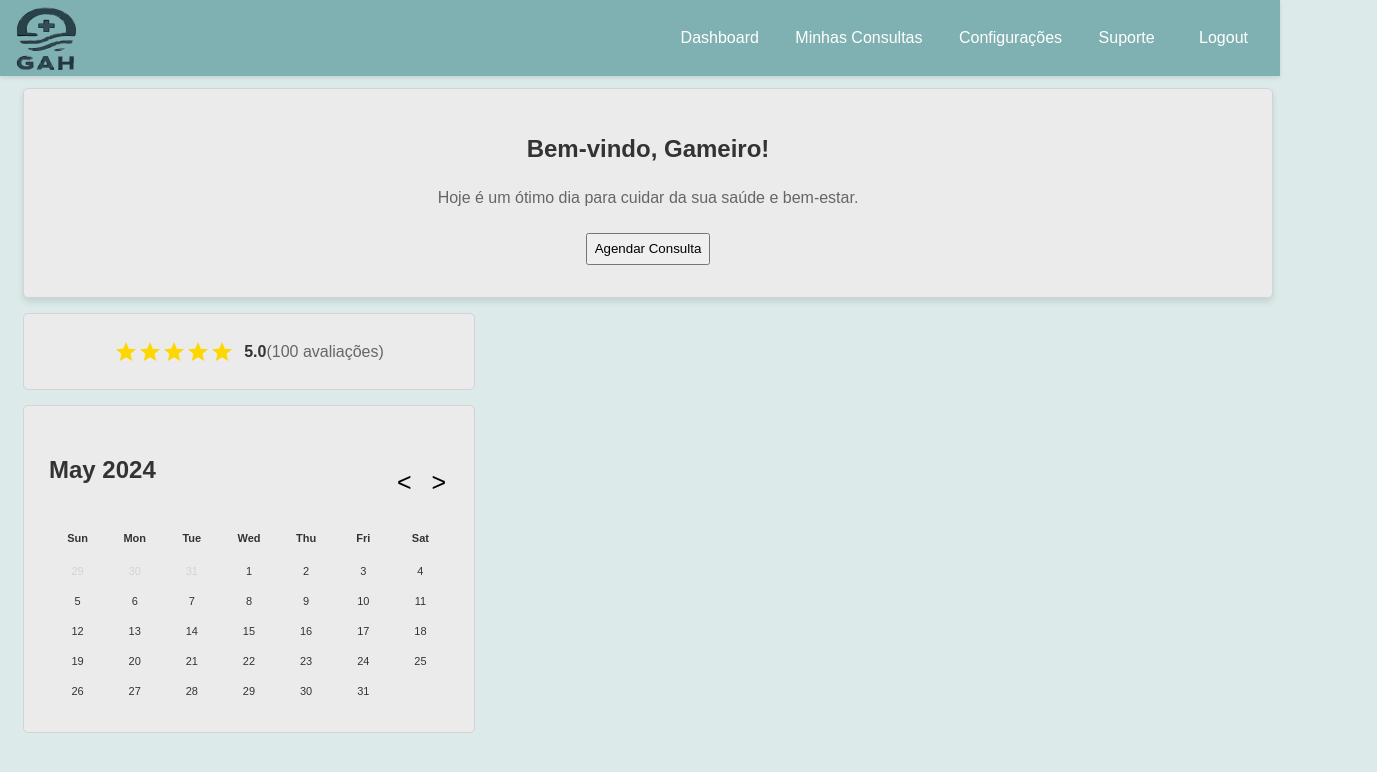
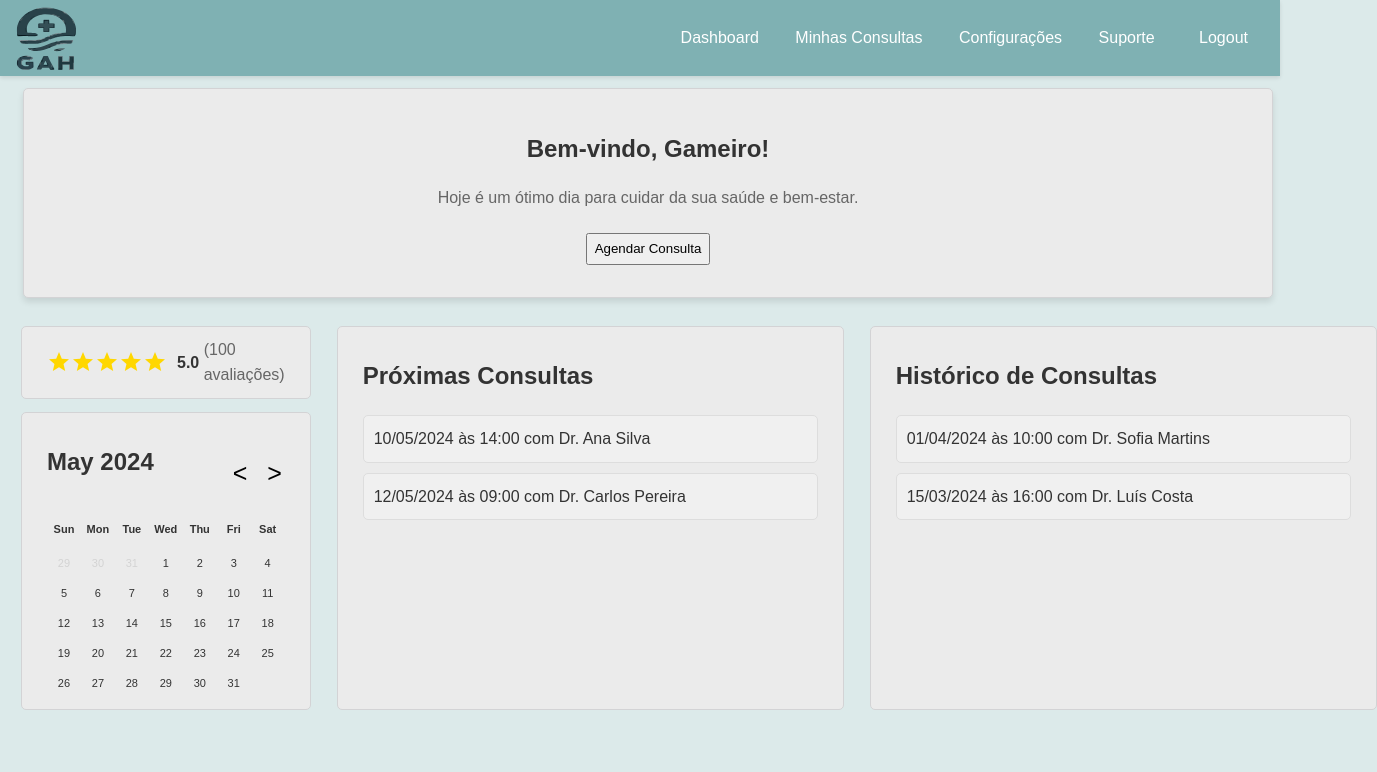
Before and after one commit to Gameiro02/GAH_Clinic, a Svelte app in the folder GAH_Clinic/: page / in a window 1280 px wide. Shown: the top 772 px of the page, 1377 px wide, since content can reach past the window. Built offline with nearby package versions, Linux system fonts and the light colour scheme.

Commit message:
Dashboard page done

```diff
--- a/GAH_Clinic/src/App.svelte
+++ b/GAH_Clinic/src/App.svelte
@@ -6,11 +6,26 @@
   import Calendar from "./Calendar.svelte";
   import WelcomePanel from "./WelcomePanel.svelte";
   import ClinicRating from "./ClinicRating.svelte";
+  import AppointmentsPanel from "./AppointmentsPanel.svelte";
+  import HistoryPanel from "./HistoryPanel.svelte";
 </script>
 
 <main>
   <Navbar />
   <WelcomePanel userName="Gameiro" />
-  <ClinicRating averageRating={5} totalRatings={100} />
-  <Calendar />
+
+  <div class="panels">
+    <div>
+      <ClinicRating averageRating={5} totalRatings={100} />
+      <Calendar />
+    </div>
+    <AppointmentsPanel />
+    <HistoryPanel />
+  </div>
 </main>
+
+<style>
+  .panels {
+    display: flex;
+  }
+</style>
--- /dev/null
+++ b/GAH_Clinic/src/AppointmentsPanel.svelte
@@ -0,0 +1,45 @@
+<script>
+  import Card from "./Card.svelte";
+
+  let upcomingAppointments = [
+    {
+      date: "10/05/2024",
+      time: "14:00",
+      doctor: "Dr. Ana Silva",
+    },
+    {
+      date: "12/05/2024",
+      time: "09:00",
+      doctor: "Dr. Carlos Pereira",
+    },
+  ];
+</script>
+
+<Card>
+  <h2>Próximas Consultas</h2>
+  <div class="appointments">
+    {#each upcomingAppointments as appointment}
+      <div class="appointment">
+        {appointment.date} às {appointment.time} com {appointment.doctor}
+      </div>
+    {/each}
+  </div>
+</Card>
+
+<style>
+  .appointments {
+    display: flex;
+    flex-wrap: wrap;
+    gap: 10px;
+    justify-content: flex-start;
+  }
+  .appointment {
+    background: #f0f0f0;
+    border: 1px solid #ddd;
+    border-radius: 5px;
+    padding: 10px;
+    width: 500px;
+    text-align: left;
+    box-sizing: border-box; /* Garante que o padding não afete o tamanho total */
+  }
+</style>
--- a/GAH_Clinic/src/Card.svelte
+++ b/GAH_Clinic/src/Card.svelte
@@ -8,10 +8,10 @@
     border: 1px solid #d3d3d5;
     color: #333;
     border-radius: 5px;
-    padding: 25px 25px;
-    margin: 15px;
+    padding: 10px 25px;
+    margin: 13px;
     position: relative;
-    max-width: 400px;
-    max-height: 400px;
+    max-width: 455px;
+    max-height: 455px;
   }
 </style>
--- a/GAH_Clinic/src/ClinicRating.svelte
+++ b/GAH_Clinic/src/ClinicRating.svelte
@@ -28,6 +28,7 @@
       {/each}
     </div>
     <span class="average">{averageRating.toFixed(1)}</span>
+    &nbsp;
     <span class="total">({totalRatings} avaliações)</span>
   </div>
 </Card>
--- /dev/null
+++ b/GAH_Clinic/src/HistoryPanel.svelte
@@ -0,0 +1,45 @@
+<script>
+  import Card from "./Card.svelte";
+
+  let pastAppointments = [
+    {
+      date: "01/04/2024",
+      time: "10:00",
+      doctor: "Dr. Sofia Martins",
+    },
+    {
+      date: "15/03/2024",
+      time: "16:00",
+      doctor: "Dr. Luís Costa",
+    },
+  ];
+</script>
+
+<Card>
+  <h2>Histórico de Consultas</h2>
+  <div class="appointments">
+    {#each pastAppointments as appointment}
+      <div class="appointment">
+        {appointment.date} às {appointment.time} com {appointment.doctor}
+      </div>
+    {/each}
+  </div>
+</Card>
+
+<style>
+  .appointments {
+    display: flex;
+    flex-wrap: wrap;
+    gap: 10px;
+    justify-content: flex-start;
+  }
+  .appointment {
+    background: #f0f0f0;
+    border: 1px solid #ddd;
+    border-radius: 5px;
+    padding: 10px;
+    width: 500px;
+    text-align: left;
+    box-sizing: border-box; /* Garante que o padding não afete o tamanho total */
+  }
+</style>
```
